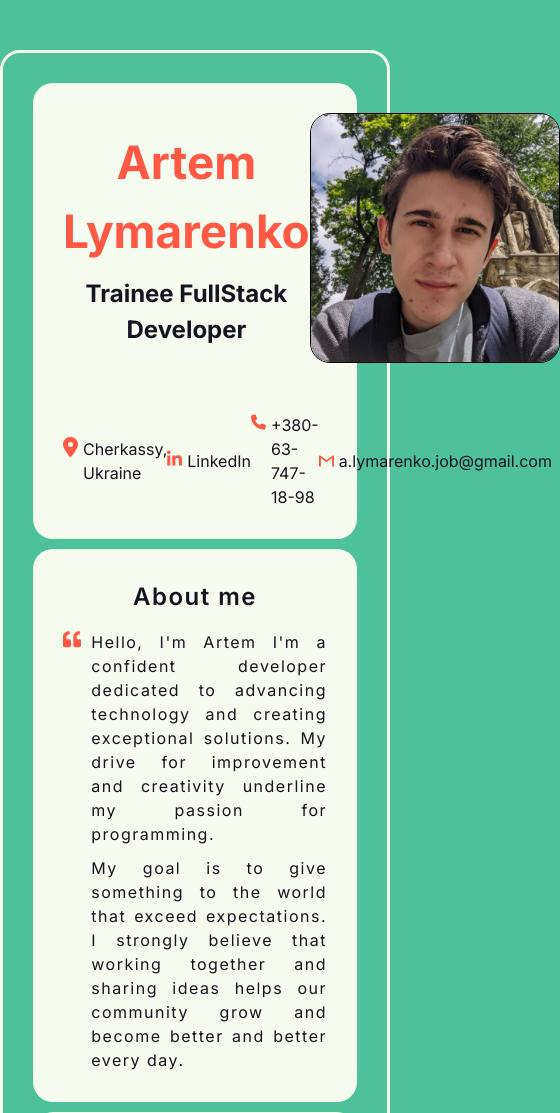
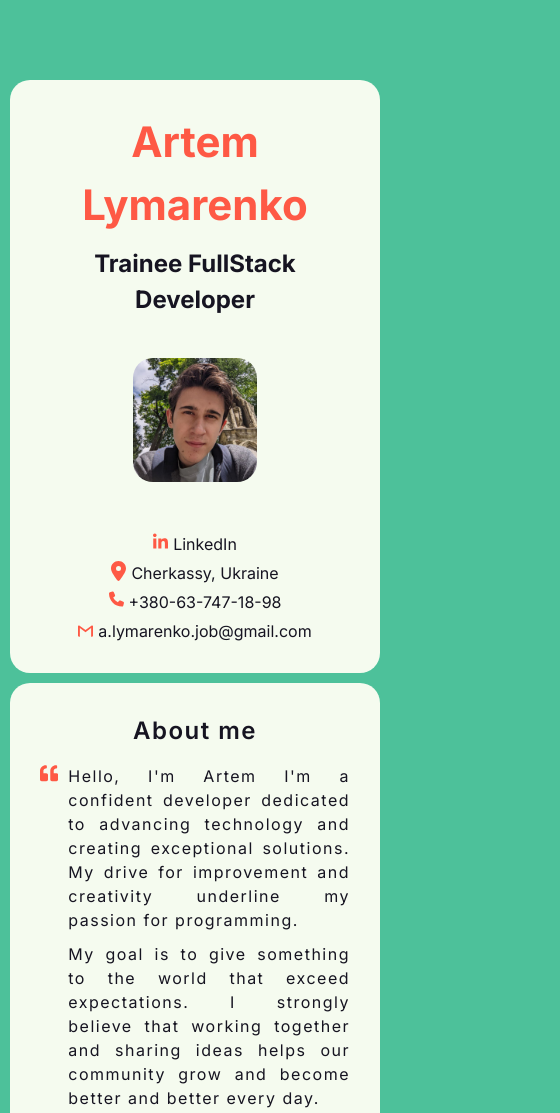
Before and after one commit to ArtemLymarenko/homepage, a plain HTML site: page index.html in a window 390 px wide. Shown: the top 1113 px of the page, 560 px wide, since content can reach past the window. Drawn offline with Linux system fonts and the light colour scheme.

Commit message:
Finished responsive layout

```diff
--- a/index.html
+++ b/index.html
@@ -31,23 +31,7 @@
               />
             </div>
             <div class="contact_info_container">
-              <div class="contact-info__block fh">
-                <a href="" rel="author" class="contact-info__item">
-                  <div class="contact-info__item-icon-wrapper">
-                    <svg
-                      class="contact-info__item-icon"
-                      xmlns="http://www.w3.org/2000/svg"
-                      height="20"
-                      width="20"
-                      viewBox="0 0 384 512"
-                    >
-                      <path
-                        d="M215.7 499.2C267 435 384 279.4 384 192C384 86 298 0 192 0S0 86 0 192c0 87.4 117 243 168.3 307.2c12.3 15.3 35.1 15.3 47.4 0zM192 128a64 64 0 1 1 0 128 64 64 0 1 1 0-128z"
-                      />
-                    </svg>
-                  </div>
-                  <span>Cherkassy, Ukraine</span>
-                </a>
+              <div class="contact-info__social fh">
                 <a
                   href="https://www.linkedin.com/in/artem-lymarenko-a5152229b/"
                   rel="author"
@@ -67,6 +51,22 @@
                     </svg>
                   </div>
                   <span>LinkedIn</span>
+                </a>
+                <a href="" rel="author" class="contact-info__item">
+                  <div class="contact-info__item-icon-wrapper">
+                    <svg
+                      class="contact-info__item-icon"
+                      xmlns="http://www.w3.org/2000/svg"
+                      height="20"
+                      width="20"
+                      viewBox="0 0 384 512"
+                    >
+                      <path
+                        d="M215.7 499.2C267 435 384 279.4 384 192C384 86 298 0 192 0S0 86 0 192c0 87.4 117 243 168.3 307.2c12.3 15.3 35.1 15.3 47.4 0zM192 128a64 64 0 1 1 0 128 64 64 0 1 1 0-128z"
+                      />
+                    </svg>
+                  </div>
+                  <span>Cherkassy, Ukraine</span>
                 </a>
                 <a
                   href="tel:380637471898"
@@ -228,7 +228,6 @@
                   </ul>
                 </div>
               </div>
-
               <div class="additional-info fv">
                 <div class="additional-info__education">
                   <h3 class="additional-info__education-header">Education</h3>
--- a/styles.css
+++ b/styles.css
@@ -15,8 +15,7 @@ body {
   --block-background-color: #fe5945;
   --background-color: #f5fbef;
 
-  --letter-spacing: 1.5px;
-  letter-spacing: var(--letter-spacing);
+  letter-spacing: 1.5px;
   background: #4dc19a;
 }
 
@@ -40,11 +39,8 @@ body {
 
 .resume {
   margin: 50px auto;
-  border: 3px solid var(--background-color);
   padding: 30px 0;
   max-width: 900px;
-
-  border-radius: 20px;
 }
 
 .resume__block {
@@ -54,16 +50,37 @@ body {
   border-radius: 20px;
 }
 
+@media screen and (max-width: 850px) {
+  .contact-info__social {
+    flex-direction: column;
+    gap: 5px;
+  }
+}
+
 @media screen and (max-width: 576px) {
+  .container {
+    padding: 0 10px;
+  }
+  .contact-info__avatar {
+    margin-top: 35px;
+  }
   .main-info,
   .contact_info_container {
     flex-direction: column;
   }
-
   .contact_info_container {
     align-items: center;
   }
-
+  .contact-info__block {
+    flex-direction: column;
+    gap: 5px;
+  }
+  .skills__content {
+    flex-direction: column;
+  }
+  .additional-info {
+    margin-top: 20px;
+  }
   .experiences {
     margin-right: 0;
   }
@@ -75,9 +92,9 @@ body {
 }
 
 .contact-info__header {
+  font-size: 42px;
+  font-weight: 700;
   color: var(--primary-text-color);
-  font-size: 46px;
-  font-weight: 700;
 }
 
 .contact-info__sub-header {
@@ -86,6 +103,13 @@ body {
 }
 
 .contact-info__block {
+  display: flex;
+  align-items: center;
+  justify-content: space-around;
+  letter-spacing: 0;
+}
+
+.contact-info__social {
   display: flex;
   align-items: center;
   justify-content: space-around;
@@ -120,11 +144,8 @@ body {
 
 .contact-info__avatar {
   border-radius: 20px;
-  width: 250px;
-  height: 250px;
-  object-fit: cover;
-  border: 1px solid;
-  border-color: var(--text-decoration-color);
+  width: 40%;
+  height: 40%;
 }
 
 .intro {
```
